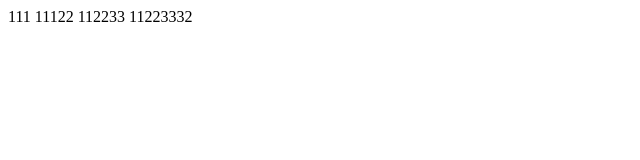
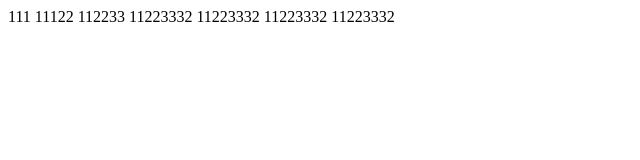
Before and after one commit to thechotinun/git-flow, a website: page index1.html in a window 1280 px wide. Shown: the whole page, without its empty margins (0-640 px from the left). Drawn offline with Linux system fonts and the light colour scheme.

Commit message:
Feature/35 (#12)
* adddd

* adddd22

```diff
--- a/index1.html
+++ b/index1.html
@@ -10,5 +10,8 @@
     <span>11122</span>
     <span>112233</span>
     <span>11223332</span>
+    <span>11223332</span>
+    <span>11223332</span>
+    <span>11223332</span>
 </body>
 </html>
```
